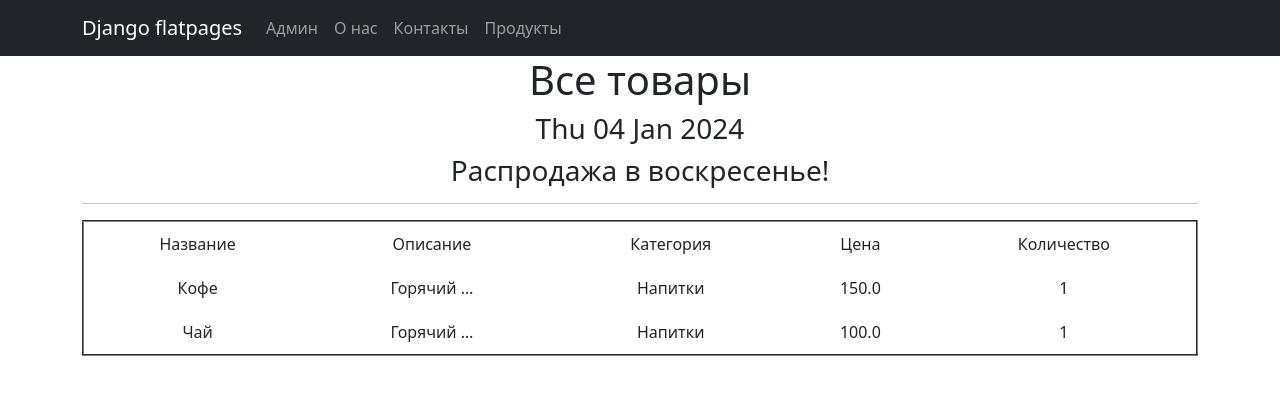
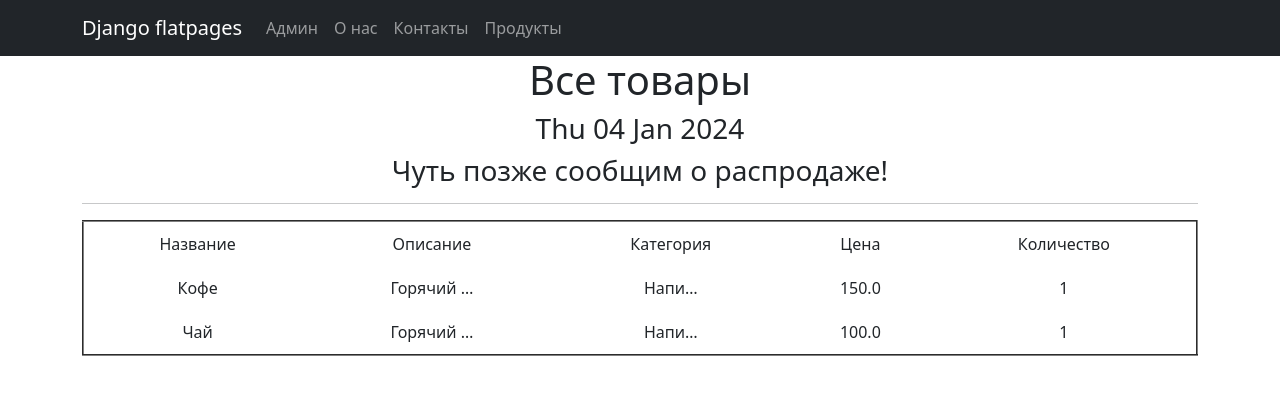
Before and after one commit to JarvisZoorgut/Django_SF, a Django app: page /products/ in a window 1280 px wide. Shown: the top 395 px of the page. Run offline with Django 5.2, Linux system fonts and the light colour scheme; data comes from the database, SQL or seed files in the repository; some libraries are stand-ins or nearby versions.

Commit message:
2024.04.01

```diff
--- a/store/views.py
+++ b/store/views.py
@@ -29,7 +29,7 @@ class ProductsList(ListView):
         context['time_now'] = datetime.utcnow()
         # Добавим ещё одну пустую переменную,
         # чтобы на её примере рассмотреть работу ещё одного фильтра.
-        context['next_sale'] = 'Распродажа в воскресенье!'
+        context['next_sale'] = None # или вставляем текст 'Распродажа в воскресенье!'
         return context
 
 class ProductDetail(DetailView):
--- a/templates/store/products.html
+++ b/templates/store/products.html
@@ -41,7 +41,7 @@ Products
                 чтобы ограничить количество символов до 15.
                 Все остальные символы превратятся в многоточие. -->
                 <td>{{ product.description|truncatewords:1 }}</td>
-               <td>{{ product.category.name }}</td>
+               <td>{{ product.category.name|truncatechars:5 }}</td>
                <td>{{ product.price }}</td>
                <td>{{ product.quantity }}</td>
            </tr>
```
